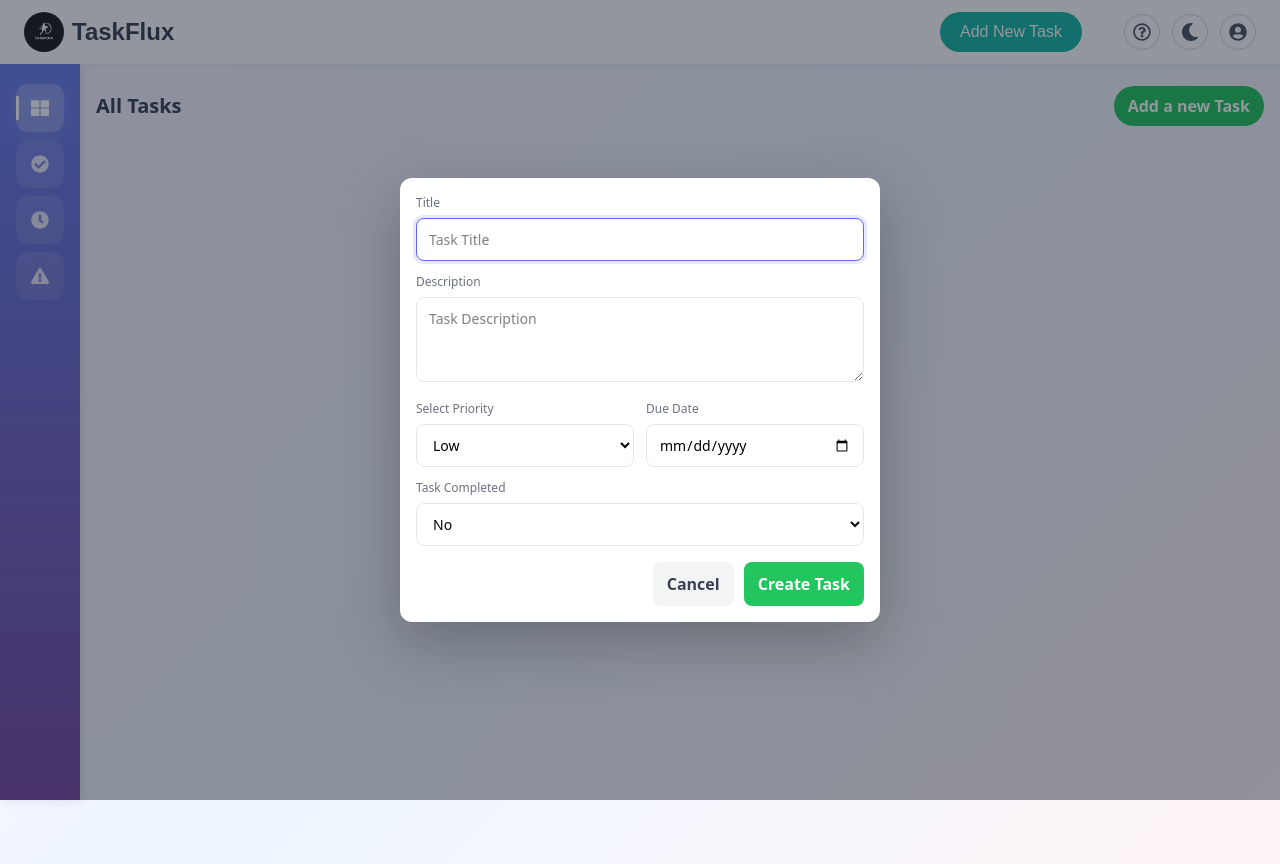
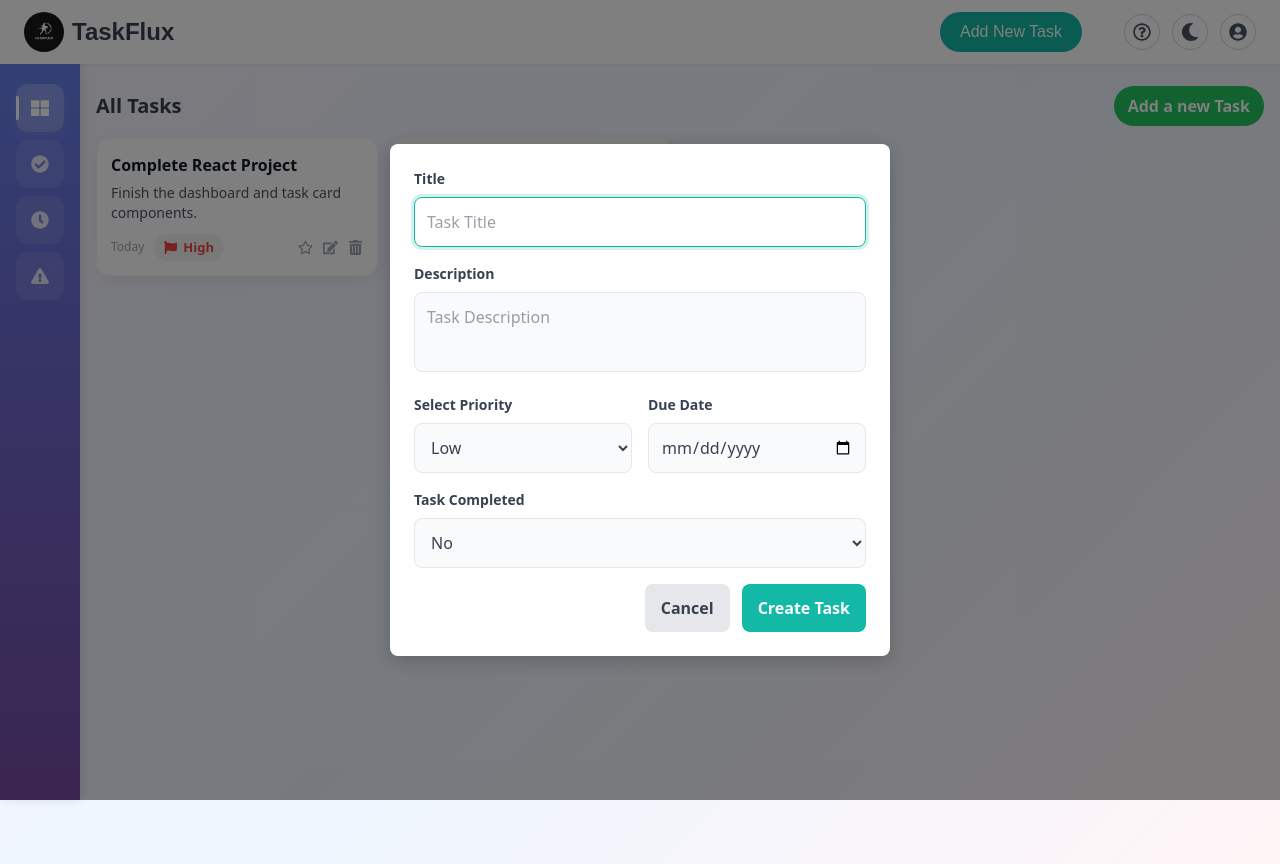
Before and after one commit to chiranjali23/Task-Magangement, a React (Vite) app in the folder fontend/taskManagement/: page /dashboard in a window 1280 px wide. Both pictures are taken after a click on the button "Add a new Task". Built offline with nearby package versions, Linux system fonts and the light colour scheme.

Commit message:
connect database

```diff
--- a/fontend/taskManagement/src/componnets/TaskCard/TaskCard.css
+++ b/fontend/taskManagement/src/componnets/TaskCard/TaskCard.css
@@ -1,74 +1,79 @@
-.card {
-    background: #ffffff;
-    border-radius: 12px;
-    padding: 16px;
-    display: flex;
-    flex-direction: column;
-    gap: 8px;
-    box-shadow: 0 2px 6px rgba(0, 0, 0, 0.06);
-    transition: transform 0.15s ease, box-shadow 0.15s ease;
-    cursor: pointer;
+/* Card shell */
+.tc-card{
+  background:#fff;
+  border-radius:14px;
+  box-shadow:0 6px 18px rgba(0,0,0,.06);
+  border:1px solid rgba(17,24,39,.04);
+  display:flex;
+  flex-direction:column;
+  padding:14px;
+  transition:transform .15s ease, box-shadow .15s ease, border-color .15s ease;
+}
+.tc-card:hover{
+  transform:translateY(-2px);
+  box-shadow:0 10px 24px rgba(0,0,0,.10);
+  border-color:rgba(17,24,39,.08);
 }
 
-  .card:hover {
-    transform: translateY(-2px);
-    box-shadow: 0 6px 14px rgba(0, 0, 0, 0.1);
+/* Content */
+.tc-title{
+  margin:0 0 6px 0;
+  font-size:16px;
+  font-weight:700;
+  color:#111827; /* gray-900 */
+}
+.tc-desc{
+  margin:0;
+  color:#4b5563;   /* gray-600 */
+  font-size:14px;
+  line-height:1.45;
+  min-height:40px; /* gives that “even height” look */
 }
 
-  .when {
-    font-size: 12px;
-    color: #9ca3af; /* gray-400 */
+/* Footer (like screenshot) */
+.tc-footer{
+  display:grid;
+  grid-template-columns: auto auto 1fr;
+  align-items:center;
+  column-gap:10px;
+  margin-top:10px;
 }
 
-  .title {
-    margin: 0;
-    font-size: 16px;
-    font-weight: 600;
-    color: #111827; /* gray-900 */
+/* “4 days ago / Yesterday / Today” */
+.tc-when{
+  font-size:12px;
+  color:#9ca3af;   /* gray-400 */
 }
 
-  .desc {
-    margin: 0;
-    font-size: 14px;
-    color: #4b5563; /* gray-600 */
-    line-height: 1.4;
-    min-height: 40px;
+/* priority tag (colored text + small flag) */
+.tc-priority{
+  display:inline-flex;
+  align-items:center;
+  font-weight:600;
+  text-transform:capitalize;
+  font-size:13px;
+  background:#f3f4f6;  /* light badge bg */
+  padding:4px 10px;
+  border-radius:9999px;
 }
+.tc-flag{ margin-right:6px }
 
-  .footer {
-    display: flex;
-    align-items: center;
-    justify-content: space-between;
-    margin-top: 8px;
+/* action icons (right) */
+.tc-actions{
+  justify-self:end;
+  display:flex;
+  align-items:center;
+  gap:10px;
 }
-
-  .priority {
-    display: inline-flex;
-    align-items: center;
-    font-weight: 500;
-    font-size: 13px;
-    padding: 4px 10px;
-    border-radius: 9999px;
-    background: #f3f4f6; /* light gray badge */
-    text-transform: capitalize;
+.tc-icon{
+  border:none;
+  background:transparent;
+  color:#9ca3af;     /* gray-400 */
+  font-size:15px;
+  cursor:pointer;
+  transition:color .15s ease, transform .1s ease;
 }
-
-  .actions {
-    display: flex;
-    align-items: center;
-    gap: 10px;
+.tc-icon:hover{
+  color:#374151;     /* gray-700 */
+  transform:scale(1.08);
 }
-
-  .actions button {
-    border: none;
-    background: transparent;
-    color: #6b7280; /* gray-500 */
-    cursor: pointer;
-    font-size: 15px;
-    transition: color 0.2s ease, transform 0.1s ease;
-  }
-
-  .actions button:hover {
-    color: #111827; /* gray-900 */
-    transform: scale(1.1);
-  }
--- a/fontend/taskManagement/src/componnets/TaskCard/Taskcard.jsx
+++ b/fontend/taskManagement/src/componnets/TaskCard/Taskcard.jsx
@@ -1,78 +1,30 @@
-import { useEffect, useRef, useState } from "react";
-import './Taskcard.css';
+import "./TaskCard.css";
+import { FaFlag, FaRegStar, FaEdit, FaTrashAlt } from "react-icons/fa";
 
-export default function TaskModal({ open, onClose, onCreate }) {
-  const [form, setForm] = useState({
-    title: "", description: "", priority: "low", dueDate: "", completed: "no"
-  });
-  const titleRef = useRef(null);
-
-  useEffect(() => {
-    if (open) {
-      setForm({ title:"", description:"", priority:"low", dueDate:"", completed:"no" });
-      setTimeout(() => titleRef.current?.focus(), 0);
-      document.body.style.overflow = "hidden";
-      return () => { document.body.style.overflow = ""; };
-    }
-  }, [open]);
-
-  function handleChange(e){ const {name,value} = e.target; setForm(p=>({...p,[name]:value})); }
-  function submit(e){
-    e.preventDefault();
-    if (!form.title.trim()) return;
-    onCreate?.({
-      title: form.title.trim(),
-      desc: form.description.trim(),
-      priority: form.priority,
-      when: form.dueDate || "Today",
-      completed: form.completed === "yes",
-    });
-    onClose?.();
-  }
-
-  if (!open) return null;
+export default function TaskCard({ task }) {
+  const pri = (task.priority || "low").toLowerCase();
+  const priColor = { low: "#16a34a", medium: "#f59e0b", high: "#ef4444" }[pri];
 
   return (
-    <div className="tm-overlay" onClick={(e)=>e.target===e.currentTarget && onClose?.()}>
-      <div className="tm-dialog" role="dialog" aria-modal="true">
-        <form onSubmit={submit}>
-          <div className="tm-field">
-            <label className="tm-label">Title</label>
-            <input ref={titleRef} name="title" className="tm-input" placeholder="Task Title"
-                   value={form.title} onChange={handleChange} required />
-          </div>
+    <div className="tc-card">
+      <div className="tc-body">
+        <h3 className="tc-title">{task.title}</h3>
+        <p className="tc-desc">{task.desc}</p>
+      </div>
 
-          <div className="tm-field">
-            <label className="tm-label">Description</label>
-            <textarea name="description" className="tm-textarea" rows={3}
-                      placeholder="Task Description" value={form.description} onChange={handleChange}/>
-          </div>
+      <div className="tc-footer">
+        <span className="tc-when">{task.when}</span>
 
-          <div className="tm-row">
-            <div className="tm-field">
-              <label className="tm-label">Select Priority</label>
-              <select name="priority" className="tm-input" value={form.priority} onChange={handleChange}>
-                <option value="low">Low</option><option value="medium">Medium</option><option value="high">High</option>
-              </select>
-            </div>
-            <div className="tm-field">
-              <label className="tm-label">Due Date</label>
-              <input type="date" name="dueDate" className="tm-input" value={form.dueDate} onChange={handleChange}/>
-            </div>
-          </div>
+        <span className="tc-priority" style={{ color: priColor }}>
+          <FaFlag className="tc-flag" />
+          {pri}
+        </span>
 
-          <div className="tm-field">
-            <label className="tm-label">Task Completed</label>
-            <select name="completed" className="tm-input" value={form.completed} onChange={handleChange}>
-              <option value="no">No</option><option value="yes">Yes</option>
-            </select>
-          </div>
-
-          <div className="tm-actions">
-            <button type="button" className="tm-btn ghost" onClick={onClose}>Cancel</button>
-            <button type="submit" className="tm-btn primary">Create Task</button>
-          </div>
-        </form>
+        <div className="tc-actions">
+          <button className="tc-icon" title="Star"><FaRegStar /></button>
+          <button className="tc-icon" title="Edit"><FaEdit /></button>
+          <button className="tc-icon" title="Delete"><FaTrashAlt /></button>
+        </div>
       </div>
     </div>
   );
--- a/fontend/taskManagement/src/componnets/TaskModel/TaskModel.css
+++ b/fontend/taskManagement/src/componnets/TaskModel/TaskModel.css
@@ -1,84 +1,124 @@
+/* TaskModel.css */
+
+/* Overlay for the modal */
 .tm-overlay {
   position: fixed;
-    inset: 0;
-    background: rgba(17, 24, 39, 0.45); /* semi-dark overlay */
-    display: grid;
-    place-items: center;
+  top: 0;
+  left: 0;
+  width: 100%;
+  height: 100%;
+  background: rgba(0, 0, 0, 0.5);
+  display: flex;
+  justify-content: center;
+  align-items: center;
   z-index: 1000;
 }
 
+/* Modal dialog box */
 .tm-dialog {
-    width: 480px;
-    max-width: calc(100% - 32px);
   background: #ffffff;
-    border-radius: 12px;
-    box-shadow: 0 20px 60px rgba(0,0,0,.25);
-    padding: 16px;
+  padding: 24px;
+  border-radius: 8px;
+  box-shadow: 0 4px 20px rgba(0, 0, 0, 0.2);
+  width: 100%;
+  max-width: 500px;
+  animation: fadeIn 0.3s ease-in-out;
 }
 
-  .tm-field { margin-bottom: 12px; }
+/* Form fields */
+.tm-field {
+  margin-bottom: 16px;
+}
 
 .tm-label {
   display: block;
-    font-size: 12px;
-    color: #6b7280; /* gray-500 */
-    margin-bottom: 6px;
+  font-size: 14px;
+  font-weight: 600;
+  color: #374151;
+  margin-bottom: 8px;
 }
 
-  .tm-input, .tm-textarea, .tm-dialog select {
+.tm-input,
+.tm-textarea,
+.tm-select {
   width: 100%;
+  padding: 12px;
   border: 1px solid #e5e7eb;
   border-radius: 8px;
-    padding: 10px 12px;
-    font-size: 14px;
-    outline: none;
-    background: #fff;
+  font-size: 1rem;
+  color: #374151;
+  background: #f9fafb;
+  transition: border-color 0.2s ease-in-out;
 }
 
-  .tm-input:focus, .tm-textarea:focus, .tm-dialog select:focus {
-    border-color: #6366f1; /* indigo */
-    box-shadow: 0 0 0 3px rgba(99, 102, 241, .15);
+.tm-input:focus,
+.tm-textarea:focus,
+.tm-select:focus {
+  outline: none;
+  border-color: #14b8a6;
+  background: #ffffff;
+  box-shadow: 0 0 0 3px rgba(20, 184, 166, 0.2);
 }
 
-  .tm-textarea { resize: vertical; }
-
-  .tm-row {
-    display: grid;
-    gap: 12px;
-    grid-template-columns: 1fr 1fr;
+.tm-textarea {
+  resize: none;
+  height: 80px;
 }
 
-  @media (max-width: 520px) {
-    .tm-row { grid-template-columns: 1fr; }
+/* Row for multiple fields */
+.tm-row {
+  display: flex;
+  gap: 16px;
 }
 
+.tm-row .tm-field {
+  flex: 1;
+}
+
+/* Actions (buttons) */
 .tm-actions {
   display: flex;
   justify-content: flex-end;
-    gap: 10px;
-    margin-top: 16px;
+  gap: 12px;
 }
 
 .tm-btn {
+  padding: 12px 16px;
   border: none;
   border-radius: 8px;
-    padding: 10px 14px;
-    font-weight: 600;
+  font-size: 1rem;
+  font-weight: bold;
   cursor: pointer;
+  transition: background-color 0.2s ease-in-out, transform 0.2s ease-in-out;
 }
 
 .tm-btn.primary {
-    background: #22c55e; /* green */
-    color: #fff;
+  background: #14b8a6;
+  color: #ffffff;
 }
 
-  .tm-btn.primary:hover { background: #16a34a; }
+.tm-btn.primary:hover {
+  background: #0d9488;
+  transform: translateY(-2px);
+}
 
 .tm-btn.ghost {
-    background: #f3f4f6;
+  background: #e5e7eb;
   color: #374151;
 }
 
 .tm-btn.ghost:hover {
-    background: #e5e7eb;
+  background: #d1d5db;
 }
+
+/* Fade-in animation */
+@keyframes fadeIn {
+  from {
+    opacity: 0;
+    transform: scale(0.95);
+  }
+  to {
+    opacity: 1;
+    transform: scale(1);
+  }
+}
--- a/fontend/taskManagement/src/componnets/TaskModel/TaskModel.jsx
+++ b/fontend/taskManagement/src/componnets/TaskModel/TaskModel.jsx
@@ -3,46 +3,28 @@ import "./TaskModel.css";
 
 export default function TaskModal({ open, onClose, onCreate }) {
   const [form, setForm] = useState({
-    title: "",
-    description: "",
-    priority: "low",
-    dueDate: "",
-    completed: "no",
+    title: "", description: "", priority: "low", dueDate: "", completed: "no"
   });
-
-  const dialogRef = useRef(null);
   const titleRef = useRef(null);
 
-  // reset + autofocus when opened
   useEffect(() => {
     if (open) {
-      setForm({ title: "", description: "", priority: "low", dueDate: "", completed: "no" });
+      setForm({ title:"", description:"", priority:"low", dueDate:"", completed:"no" });
       setTimeout(() => titleRef.current?.focus(), 0);
+      document.body.style.overflow = "hidden";
+      return () => { document.body.style.overflow = ""; };
     }
   }, [open]);
 
-  // close on ESC
-  useEffect(() => {
-    if (!open) return;
-    const onKey = (e) => e.key === "Escape" && onClose?.();
-    window.addEventListener("keydown", onKey);
-    return () => window.removeEventListener("keydown", onKey);
-  }, [open, onClose]);
-
-  function handleChange(e) {
-    const { name, value } = e.target;
-    setForm((p) => ({ ...p, [name]: value }));
-  }
-
-  function handleSubmit(e) {
+  function handleChange(e){ const {name,value} = e.target; setForm(p=>({...p,[name]:value})); }
+  function submit(e){
     e.preventDefault();
-    if (!form.title.trim()) return; // simple validation
-    // parent decides whether to POST to API or just push to state
+    if (!form.title.trim()) return;
     onCreate?.({
       title: form.title.trim(),
       desc: form.description.trim(),
       priority: form.priority,
-      when: form.dueDate ? new Date(form.dueDate).toDateString() : "Today",
+      when: form.dueDate || "Today",
       completed: form.completed === "yes",
     });
     onClose?.();
@@ -51,72 +33,38 @@ export default function TaskModal({ open, onClose, onCreate }) {
   if (!open) return null;
 
   return (
-    <div className="tm-overlay" onClick={(e) => e.target === e.currentTarget && onClose?.()}>
-      <div className="tm-dialog" ref={dialogRef} role="dialog" aria-modal="true" aria-label="Create Task">
-        <form onSubmit={handleSubmit}>
+    <div className="tm-overlay" onClick={(e)=>e.target===e.currentTarget && onClose?.()}>
+      <div className="tm-dialog" role="dialog" aria-modal="true">
+        <form onSubmit={submit}>
           <div className="tm-field">
             <label className="tm-label">Title</label>
-            <input
-              ref={titleRef}
-              name="title"
-              type="text"
-              className="tm-input"
-              placeholder="Task Title"
-              value={form.title}
-              onChange={handleChange}
-              required
-            />
+            <input ref={titleRef} name="title" className="tm-input" placeholder="Task Title"
+                   value={form.title} onChange={handleChange} required />
           </div>
 
           <div className="tm-field">
             <label className="tm-label">Description</label>
-            <textarea
-              name="description"
-              className="tm-textarea"
-              placeholder="Task Description"
-              rows={3}
-              value={form.description}
-              onChange={handleChange}
-            />
+            <textarea name="description" className="tm-textarea" rows={3}
+                      placeholder="Task Description" value={form.description} onChange={handleChange}/>
           </div>
 
           <div className="tm-row">
             <div className="tm-field">
               <label className="tm-label">Select Priority</label>
-              <select
-                name="priority"
-                className="tm-input"
-                value={form.priority}
-                onChange={handleChange}
-              >
-                <option value="low">Low</option>
-                <option value="medium">Medium</option>
-                <option value="high">High</option>
+              <select name="priority" className="tm-input" value={form.priority} onChange={handleChange}>
+                <option value="low">Low</option><option value="medium">Medium</option><option value="high">High</option>
               </select>
             </div>
-
             <div className="tm-field">
               <label className="tm-label">Due Date</label>
-              <input
-                name="dueDate"
-                type="date"
-                className="tm-input"
-                value={form.dueDate}
-                onChange={handleChange}
-              />
+              <input type="date" name="dueDate" className="tm-input" value={form.dueDate} onChange={handleChange}/>
             </div>
           </div>
 
           <div className="tm-field">
             <label className="tm-label">Task Completed</label>
-            <select
-              name="completed"
-              className="tm-input"
-              value={form.completed}
-              onChange={handleChange}
-            >
-              <option value="no">No</option>
-              <option value="yes">Yes</option>
+            <select name="completed" className="tm-input" value={form.completed} onChange={handleChange}>
+              <option value="no">No</option><option value="yes">Yes</option>
             </select>
           </div>
 
--- a/fontend/taskManagement/src/pages/Dashboard/dashboard.jsx
+++ b/fontend/taskManagement/src/pages/Dashboard/dashboard.jsx
@@ -1,25 +1,25 @@
 import React, { useState } from "react";
 import DashboardNavbar from "../../componnets/DashboardNavbar/DashboardNavbar.jsx";
 import Sidebar from "../../componnets/sidebar/sidebar.jsx";
-import TaskCard from "../../componnets/TaskCard/Taskcard.jsx";
+import Taskcard from "../../componnets/TaskCard/Taskcard.jsx";
 import TaskModal from "../../componnets/TaskModel/TaskModel.jsx";
 import "./dashboard.css";
 
 export default function Dashboard() {
   const [showNew, setShowNew] = useState(false);
   const [tasks, setTasks] = useState([
-    { when:"Today", title:"Complete React Project", desc:"Finish the dashboard and task card components.", priority:"high" },
-    { when:"Tomorrow", title:"Team Meeting", desc:"Discuss project updates and next steps.", priority:"medium" },
+    { id: 1, when: "Today", title: "Complete React Project", desc: "Finish the dashboard and task card components.", priority: "high" },
+    { id: 2, when: "Tomorrow", title: "Team Meeting", desc: "Discuss project updates and next steps.", priority: "medium" },
   ]);
 
-  function handleCreateTask(newTask){
-    setTasks(prev => [{ ...newTask, id: crypto.randomUUID?.() ?? Date.now() }, ...prev]);
+  function handleCreateTask(newTask) {
+    setTasks((prev) => [{ ...newTask, id: crypto.randomUUID?.() ?? Date.now() }, ...prev]);
+    setShowNew(false); // Close the modal after adding a task
   }
 
   return (
     <div className="dashboard">
       <div className="dashboardnavbar">
-        {/* pass a click handler into the navbar */}
         <DashboardNavbar onAddTaskClick={() => setShowNew(true)} />
       </div>
 
@@ -28,17 +28,21 @@ export default function Dashboard() {
         <div className="task-area">
           <div className="task-area-head">
             <h2>All Tasks</h2>
-            <button className="add-btn" onClick={() => setShowNew(true)}>Add a new Task</button>
+            <button className="add-btn" onClick={() => setShowNew(true)}>
+              Add a new Task
+            </button>
           </div>
 
           <div className="tasks">
-            {tasks.map((t,i)=> <TaskCard key={i} task={t} />)}
+            {tasks.map((task) => (
+              <Taskcard key={task.id} task={task} />
+            ))}
           </div>
         </div>
       </div>
 
-      {/* modal lives here; covers whole screen */}
-      <TaskModal open={showNew} onClose={()=>setShowNew(false)} onCreate={handleCreateTask} />
+      {/* Modal for adding a new task */}
+      <TaskModal open={showNew} onClose={() => setShowNew(false)} onCreate={handleCreateTask} />
     </div>
   );
 }
```
Also changed, not shown: 1 other file (tests, documents, lock files or other folders). Lines whose indentation alone changed are shown as unchanged.
